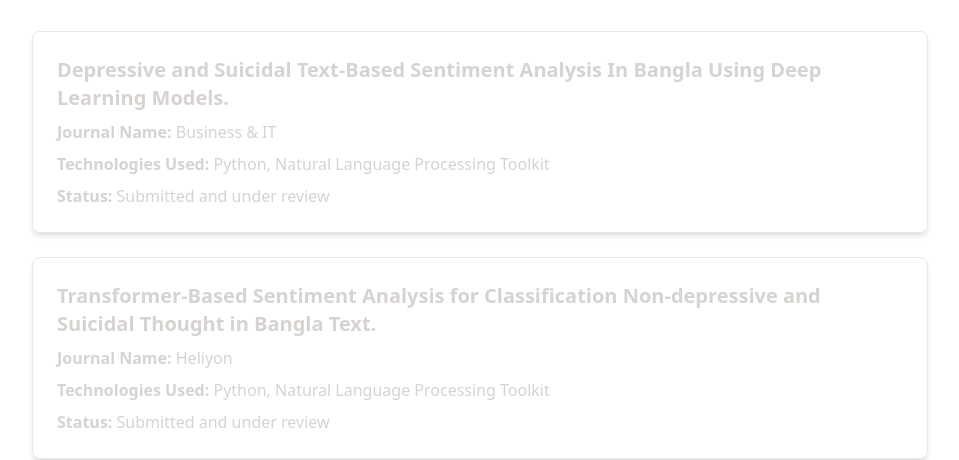
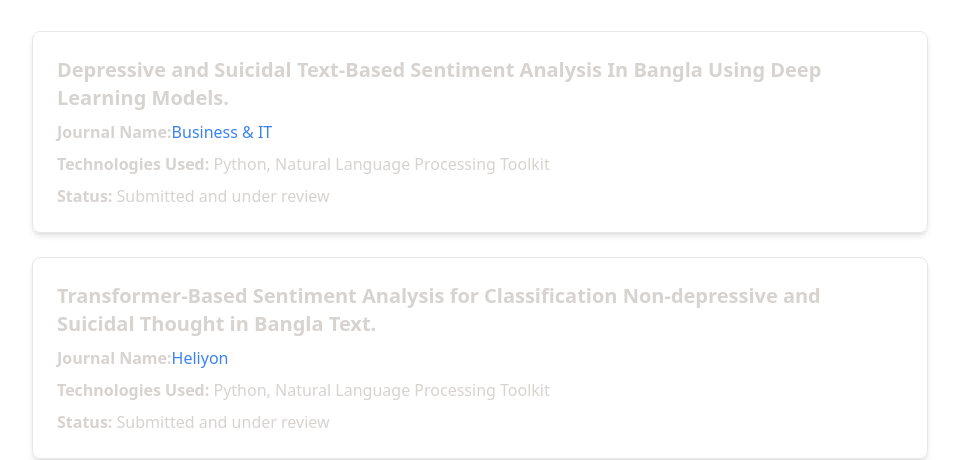
Before and after one commit to hoque21/Rafiul-Hoque, a React (Vite) app: page / in a window 1280 px wide. Shown: the part 2940-3400 px from the top of the page, without its empty margins (160-1119 px from the left). Built offline with nearby package versions, Linux system fonts and the light colour scheme; the HTML template or start-up script is replaced by a standard one.

Commit message:
journal link update

```diff
--- a/src/component/Publication.jsx
+++ b/src/component/Publication.jsx
@@ -37,7 +37,15 @@ const Publication = () => {
               {/* Publication Title */}
               <h3 className="text-xl font-semibold">{pub.title}</h3>
               <p className="mt-2">
-                <strong>Journal Name:</strong> {pub.journalName} {/* Journal name */}
+                <strong>Journal Name:</strong>
+                <a
+                  href={pub.journalLink} // Link to the journal
+                  target="_blank" // Opens the link in a new tab
+                  rel="noopener noreferrer" // Security measures for external links
+                  className="text-blue-500 hover:underline" // Styling for the link
+                >
+                  {pub.journalName}
+                </a>
               </p>
               <p className="mt-2">
                 <strong>Technologies Used:</strong> {pub.technologies.join(", ")} {/* Technologies */}
--- a/src/constants/index.js
+++ b/src/constants/index.js
@@ -57,12 +57,14 @@ export const PUBLICATION = [
   {
     title: `Depressive and Suicidal Text-Based Sentiment Analysis In Bangla Using Deep Learning Models.`,
     journalName: 'Business & IT',
+    journalLink: "https://bit.fsv.cvut.cz/",
     technologies: ["Python", "Natural Language Processing Toolkit",],
     status: 'Submitted and under review', // Add status field
   },
   {
     title: `Transformer-Based Sentiment Analysis for Classification Non-depressive and Suicidal Thought in Bangla Text.`,
     journalName: 'Heliyon',
+    journalLink: "https://www.cell.com/heliyon/home",
     technologies: ["Python", "Natural Language Processing Toolkit",],
     status: 'Submitted and under review', // Add status field
   },
```
